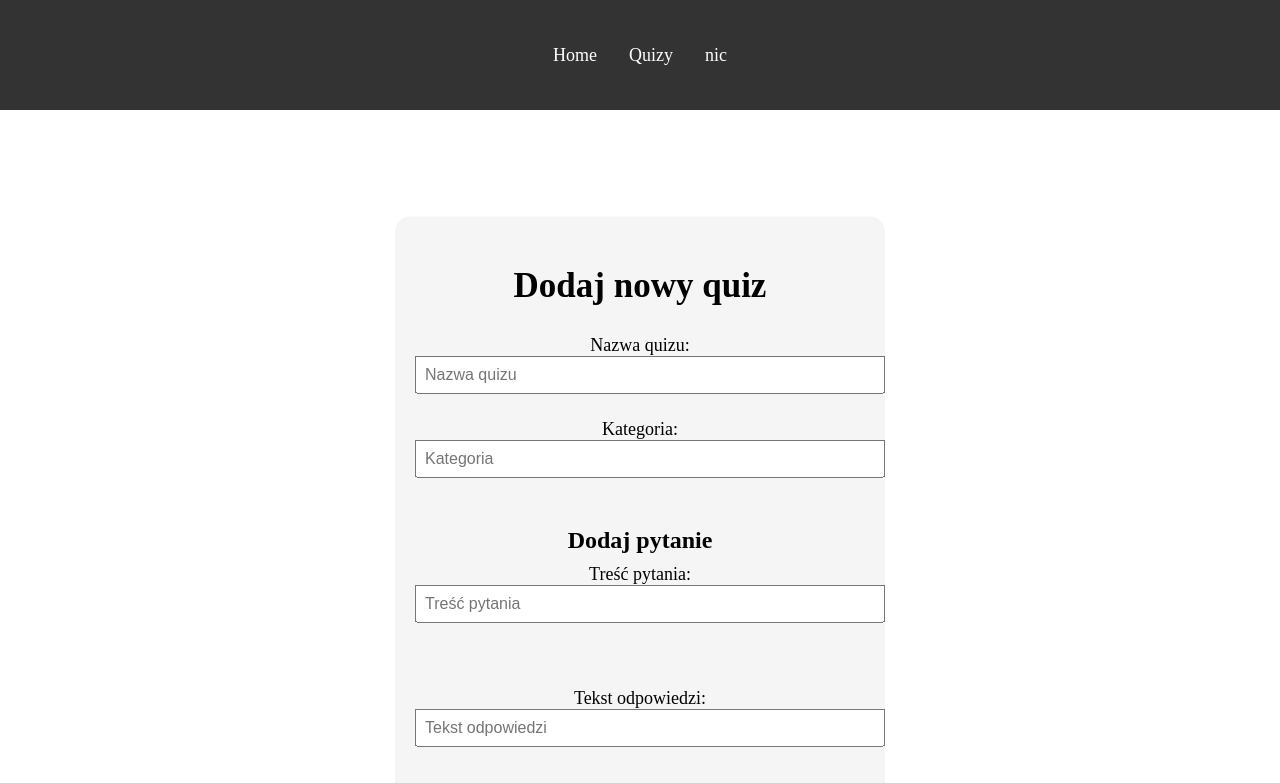
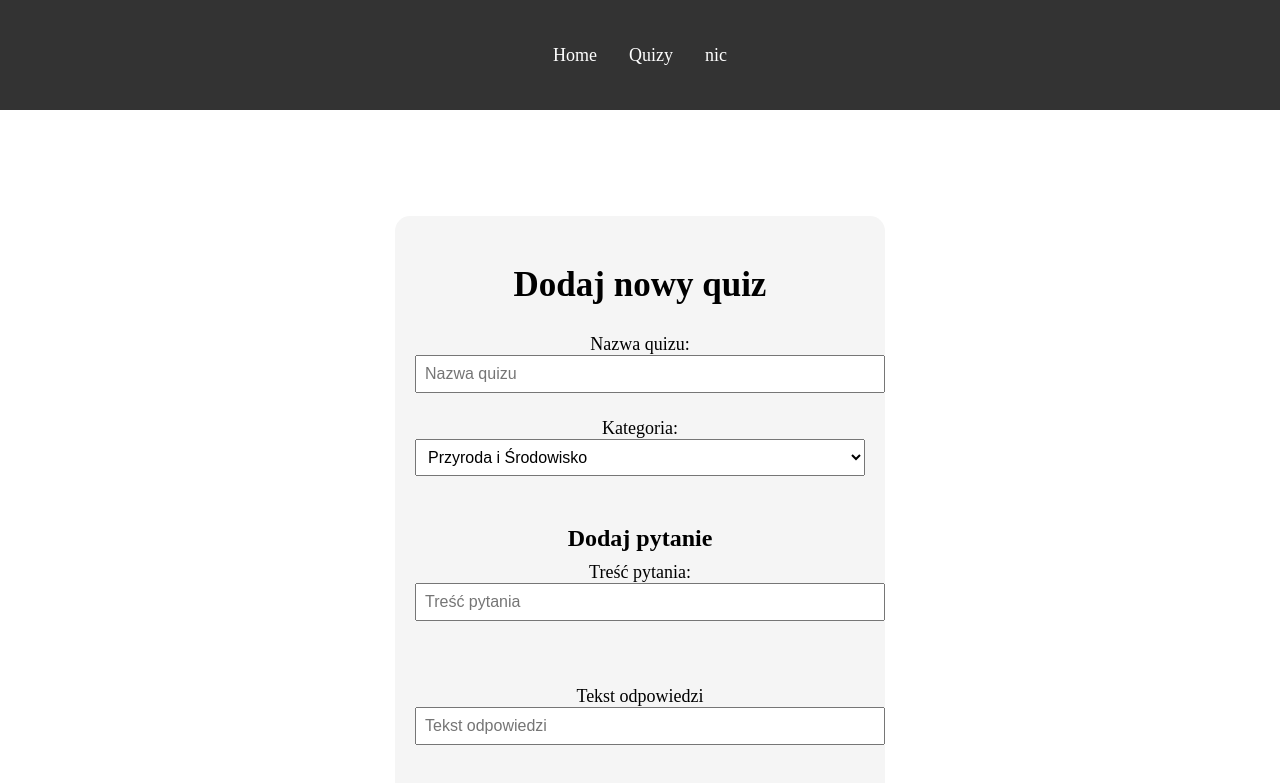
Before and after one commit to lewy212/Projekt_React, a React (Create React App) app: page /nic in a window 1280 px wide. Shown: the top 783 px of the page. Built offline with nearby package versions, Linux system fonts and the light colour scheme.

Commit message:
stylizacja, dodanie usuwania quizu i walidacje

```diff
--- a/src/App.css
+++ b/src/App.css
@@ -64,6 +64,8 @@ button {
   background-color: #2b3868;
   border-radius: 3px;
   padding: 5px;
+  margin-right: 20px;
+  max-width: 800px;
   align-items: center;
   cursor: pointer;
   border: none;
@@ -193,7 +195,14 @@ button {
   background-color: #ddd;
   color: black;
 }
-
+.deleteButton{
+  background-color: red;
+}
+.editButton{
+  background-color: #333333;
+  margin-top: 10px;
+  margin-left: 60px;
+}
 
 .quiz-list {
   display: flex;
@@ -207,7 +216,7 @@ button {
   background-color: #ffffff;
   border: 1px solid #dddddd;
   border-radius: 8px;
-  padding: 15px;
+  padding: 50px;
   margin: 15px;
   box-shadow: 0 0 10px rgba(0, 0, 0, 0.1);
   transition: transform 0.3s ease-in-out;
@@ -267,6 +276,12 @@ p {
   display: block;
   font-size: 18px;
   margin-bottom: 10px;
+}
+#quizContainer select {
+  width: 100%;
+  padding: 8px;
+  font-size: 16px;
+  margin-bottom: 15px;
 }
 
 #quizContainer input {
--- a/src/App.js
+++ b/src/App.js
@@ -39,7 +39,7 @@ class App extends Component {
         console.log(this.state.listaQuizow)
         return (
             <div>
-                <HeaderRouting listaQuizow={this.state.listaQuizow} dodajQuizDoListy={this.dodajQuizDoListy}/>
+                <HeaderRouting listaQuizow={this.state.listaQuizow} dodajQuizDoListy={this.dodajQuizDoListy} usunQuizZListy={this.usunQuizZListy}/>
 
                 {/*<WyswietlQuizy listaQuizow={this.state.listaQuizow} />*/}
             </div>
--- a/src/DodajQuiz.js
+++ b/src/DodajQuiz.js
@@ -15,17 +15,38 @@ function DodajQuiz({ dodajQuizDoListy,idOstatniegoQuizu }) {
     const [odpowiedzPrawidlowa, setOdpowiedzPrawidlowa] = useState(false);
     const [numerPoprawnejOdpowiedzi, setNumerPoprawnejOdpowiedzi] = useState(null);
 
+    const [bladWalidacjiPytania, setBladWalidacjiPytania] = useState('');
+    const [bladWalidacjiOdpowiedzi, setBladWalidacjiOdpowiedzi] = useState('');
+    const [bladWalidacjiQuizu, setBladWalidacjiQuizu] = useState('');
     const [quizDodany, setQuizDodany] = useState(false);
     const [quizId, setQuizId] = useState(null);
 
+
+    function czyNieZawieraZnakowSpecjalnych(tekst) {
+        const regex = /^[a-zA-Z0-9 ]+$/; // Znaki alfanumeryczne
+        return regex.test(tekst);
+    }
+    function zaczynaSieWielkaLitera(tekst) {
+        return tekst.charAt(0) === tekst.charAt(0).toUpperCase();
+    }
     const handleDodajOdpowiedz = () => {
+        if (!odpowiedzTekst || odpowiedzTekst.length<2 || !czyNieZawieraZnakowSpecjalnych(odpowiedzTekst)) {
+            setBladWalidacjiOdpowiedzi('Uzupełnij odpowiedz (min:2, brak znakow specjalnych)');
+            return;
+        }
         const nowaOdpowiedz = new OdpowiedziClass(odpowiedzi.length, odpowiedzTekst, odpowiedzPrawidlowa);
         setOdpowiedzi([...odpowiedzi, nowaOdpowiedz]);
         setOdpowiedzTekst('');
+        setBladWalidacjiOdpowiedzi('');
         setOdpowiedzPrawidlowa(false);
     };
 
     const handleDodajPytanie = () => {
+
+        if (!pytanieTekst || odpowiedzi.length < 2 || numerPoprawnejOdpowiedzi === null || odpowiedzi.length>30 ||!zaczynaSieWielkaLitera(pytanieTekst)) {
+            setBladWalidacjiPytania('Uzupełnij pytanie (min:5, max:30, zaznaczona odpowiedz, zaczyna sie wielka litera, min 2 odpowiedzi)');
+            return;
+        }
         const nowePytanie = new PytanieClass(
             pytania.length,
             pytanieTekst,
@@ -35,11 +56,16 @@ function DodajQuiz({ dodajQuizDoListy,idOstatniegoQuizu }) {
         setPytania([...pytania, nowePytanie]);
         setPytanieTekst('');
         setOdpowiedzi([]);
+        setBladWalidacjiPytania('');
         setNumerPoprawnejOdpowiedzi(null);
     };
 
 
     const handleDodajQuiz = () => {
+        if (!nazwa || nazwa.length<5 ||nazwa.length>20) {
+            setBladWalidacjiQuizu('Uzupełnij Quiz (min:5, max:20, data wygasniecia conajmniej dzien pozniej)');
+            return;
+        }
         const noweId = idOstatniegoQuizu()+1;
         setQuizId(noweId);
         const dataDodania = new Date();
@@ -47,6 +73,7 @@ function DodajQuiz({ dodajQuizDoListy,idOstatniegoQuizu }) {
         dataWygasniecia.setDate(dataDodania.getDate() + 7)
         const nowyQuiz = new QuizClass(noweId, nazwa, kategoria,dataDodania,dataWygasniecia, pytania);
         dodajQuizDoListy(nowyQuiz);
+        setBladWalidacjiQuizu('');
         setQuizDodany(true);
     };
 
@@ -68,22 +95,24 @@ function DodajQuiz({ dodajQuizDoListy,idOstatniegoQuizu }) {
                 <>
                     <h2>Dodaj nowy quiz</h2>
                     <label>
+                        {bladWalidacjiQuizu && <p style={{ color: 'red' }}>{bladWalidacjiQuizu}</p>}
                         Nazwa quizu:
                         <input type="text" value={nazwa} onChange={(e) => setNazwa(e.target.value)} placeholder="Nazwa quizu"/>
                     </label>
                     <label>
                         Kategoria:
-                        <input type="text" list="categoryList" value={kategoria} onChange={(e) => setKategoria(e.target.value)} placeholder="Kategoria" />
-                        <datalist id="categoryList">
-                            <option>Przyroda i Środowisko</option>
-                            <option>Historia i Kultura</option>
-                            <option>Geografia i Miejsca</option>
-                            <option>Gastronomia</option>
-                            <option>Sport i Rozrywka</option>
-                            <option>Sławni Ludzie</option>
-                        </datalist>
+                        <select value={kategoria} onChange={(e) => setKategoria(e.target.value)}>
+                            <option value="Przyroda i Środowisko">Przyroda i Środowisko</option>
+                            <option value="Historia i Kultura">Historia i Kultura</option>
+                            <option value="Geografia i Miejsca">Geografia i Miejsca</option>
+                            <option value="Gastronomia">Gastronomia</option>
+                            <option value="Sport i Rozrywka">Sport i Rozrywka</option>
+                            <option value="Sławni Ludzie">Sławni Ludzie</option>
+                        </select>
                     </label>
+
                     <h3>Dodaj pytanie</h3>
+                    {bladWalidacjiPytania && <p style={{ color: 'red' }}>{bladWalidacjiPytania}</p>}
                     <label>
                         Treść pytania:
                         <input type="text" value={pytanieTekst} onChange={(e) => setPytanieTekst(e.target.value)} placeholder="Treść pytania" />
@@ -100,9 +129,9 @@ function DodajQuiz({ dodajQuizDoListy,idOstatniegoQuizu }) {
                             </li>
                         ))}
                     </ul>
-
+                        {bladWalidacjiOdpowiedzi && <p style={{ color: 'red' }}>{bladWalidacjiOdpowiedzi}</p>}
                     <label>
-                        Tekst odpowiedzi:
+                        Tekst odpowiedzi
                         <input type="text" value={odpowiedzTekst} onChange={(e) => setOdpowiedzTekst(e.target.value)} placeholder="Tekst odpowiedzi" />
                     </label>
                     <button onClick={handleDodajOdpowiedz}>Dodaj odpowiedź</button>
--- a/src/HeaderRouting.js
+++ b/src/HeaderRouting.js
@@ -9,7 +9,7 @@ import WyswietlQuizy from "./WyswietlQuizy";
 import RozwiazQuiz from "./RozwiazQuiz";
 
 
-const HeaderRouting = ({ listaQuizow, dodajQuizDoListy }) => {
+const HeaderRouting = ({ listaQuizow, dodajQuizDoListy,usunQuizZListy }) => {
     const getIdOstatniegoQuizu = () => {
         if (listaQuizow.length === 0) {
             return null;
@@ -25,7 +25,7 @@ const HeaderRouting = ({ listaQuizow, dodajQuizDoListy }) => {
             {/*filip*/}
             <Route path="/quizy/:quizId" component={RozwiazywanieQuiz} />
 
-            <Route exact path="/quizy" render={() => <WyswietlQuizy listaQuizow={listaQuizow} />} />
+            <Route exact path="/quizy" render={() => <WyswietlQuizy listaQuizow={listaQuizow} usunQuizZListy={usunQuizZListy} />} />
             <Route exact path="/rozwiaz-quiz/:id" render={(props) => <RozwiazQuiz listaQuizow={listaQuizow} {...props} />} />
 
         </Router>
--- a/src/WyswietlQuizy.js
+++ b/src/WyswietlQuizy.js
@@ -2,7 +2,7 @@ import React from "react";
 import QuizClass from "./klasy/QuizClass";
 import RozwiazQuiz from "./RozwiazQuiz";
 import { Link } from "react-router-dom";
-const WyswietlQuizy = ({ listaQuizow }) => {
+const WyswietlQuizy = ({ listaQuizow,usunQuizZListy }) => {
     const [rozwiazanieQuizu, setRozwiazanieQuizu] = React.useState(null);
 
     const handleRozwiazQuiz = (quizId) => {
@@ -11,6 +11,9 @@ const WyswietlQuizy = ({ listaQuizow }) => {
 
     const handleCloseRozwiazQuiz = () => {
         setRozwiazanieQuizu(null);
+    };
+    const handleUsunQuiz = (id) => {
+        usunQuizZListy(id)
     };
     return (
         <div>
@@ -25,6 +28,9 @@ const WyswietlQuizy = ({ listaQuizow }) => {
                         <Link to={`/rozwiaz-quiz/${quiz.id}`}>
                             <button>Rozwiąż Quiz</button>
                         </Link>
+                        <button  onClick={() => handleUsunQuiz(quiz.id)} className="deleteButton">Usun <br></br>Quiz</button><br></br>
+                        <button  onClick={() => handleUsunQuiz(quiz.id)} className="editButton">Edytuj<br></br> Quiz</button>
+
                     </div>
                 ))}
             </div>
```
